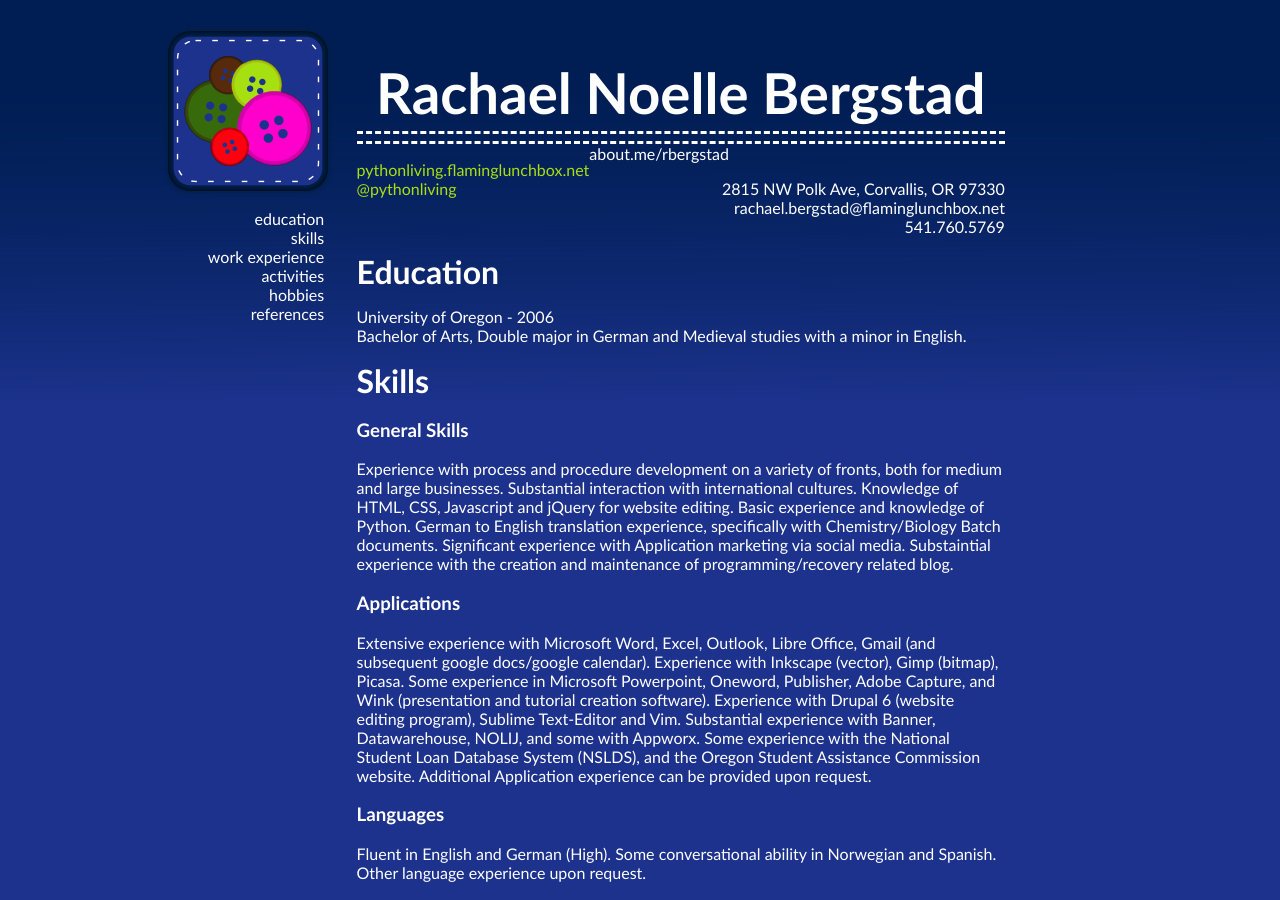
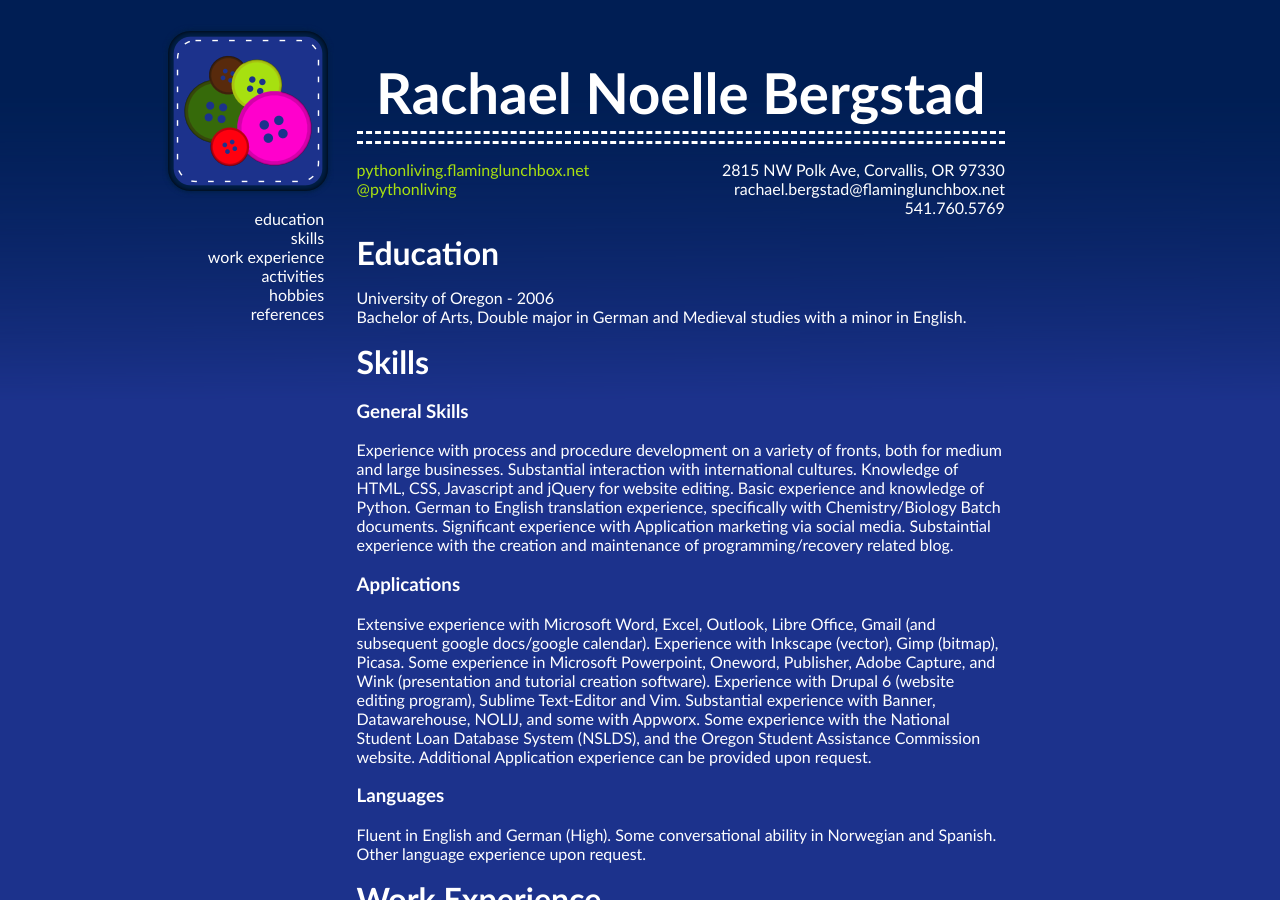
Before and after one commit to pythonliving/pythonliving.github.com, a Jekyll site: the page resume.html, which Jekyll copies as it is, in a window 1280 px wide and 900 px high. Built offline with Jekyll 4.4.1, drawn with Linux system fonts in a browser that asks for light colours; nearby versions of some CDN libraries.

Commit message:
updated resume

```diff
--- a/resume.html
+++ b/resume.html
@@ -117,8 +117,6 @@
 			<a href="http://pythonliving.flaminglunchbox.net/">pythonliving.flaminglunchbox.net</a><br />
 			<a href="https://twitter.com/#!/pythonliving/">@pythonliving</a><br />
 			</p>
-			<a href="http://about.me/rbergstad">about.me/rbergstad</a><br />
-			</p>
 			<p style="text-align:right; ">2815 NW Polk Ave, Corvallis, OR 97330 <br />
 			rachael.bergstad@flaminglunchbox.net<br />
 			541.760.5769</p>
```
